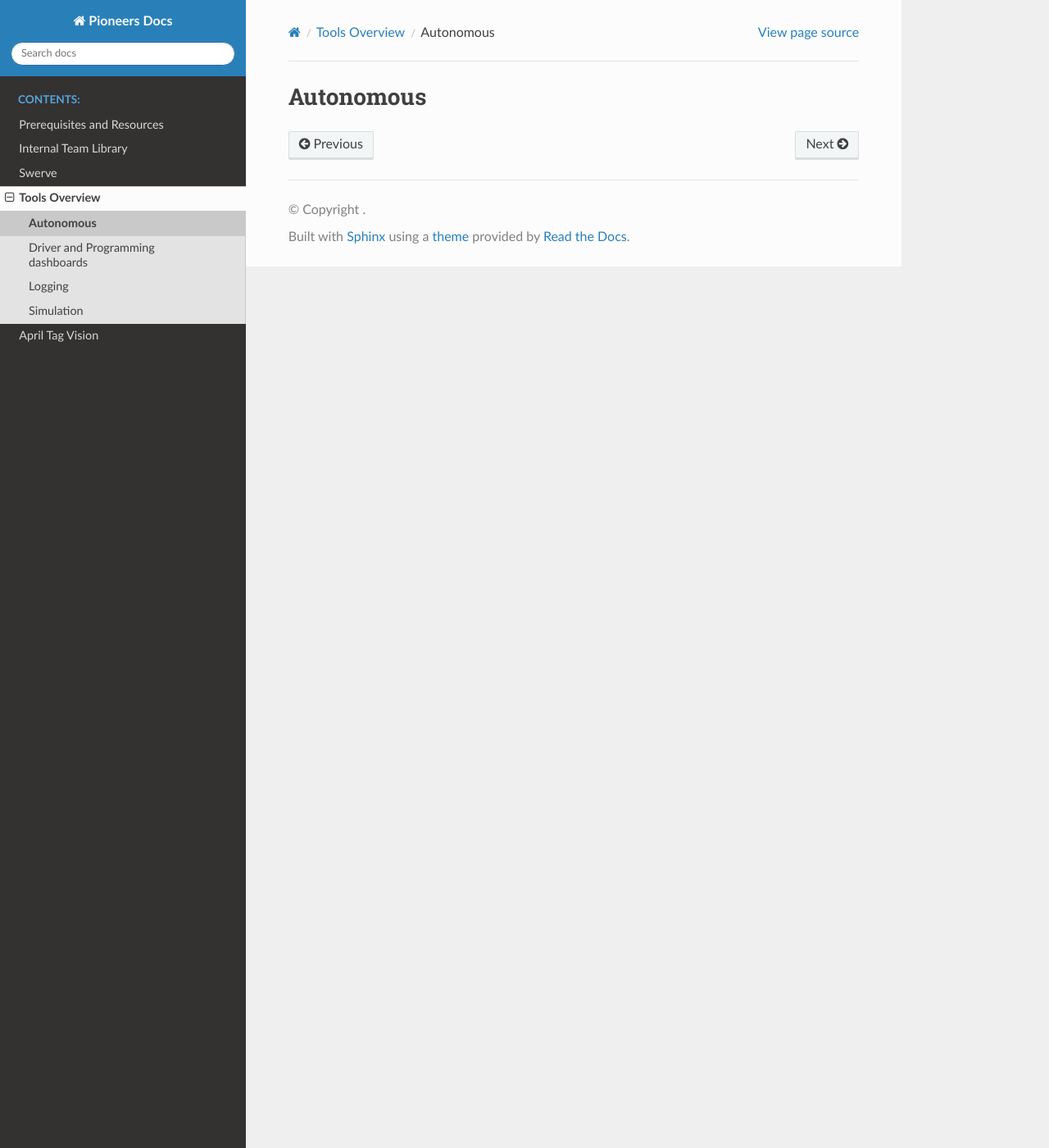
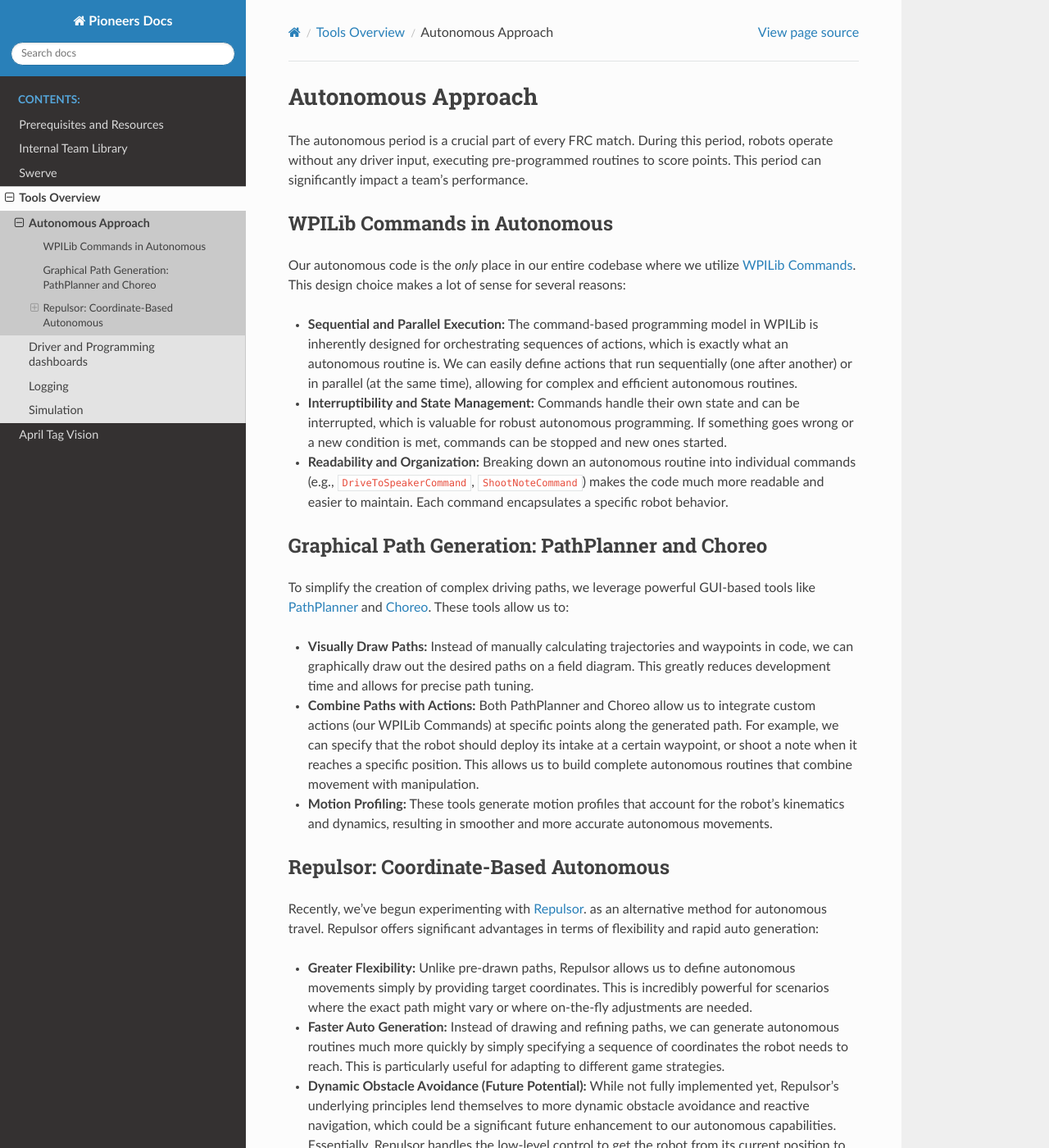
Before and after one commit to GreenTomato5/Pioneers-Controls-Docs, a Sphinx documentation site: the page built from docs/source/tools/autonomous/generalApproach.rst, in a window 1280 px wide and 1400 px high. Shown: the whole window at 82% size. Built offline with Sphinx 7.4.7 and the Read the Docs theme 3.1.0, drawn with Linux system fonts in a browser that asks for light colours; pages that are not in the unit, such as notebooks, are missing from menus; some of the changed text lies outside the part shown.

Commit message:
Add 'autosectionlabel' extension and create initial documentation for Choreo, PathPlanner, and Repulsor

```diff
--- a/docs/source/conf.py
+++ b/docs/source/conf.py
@@ -13,6 +13,7 @@ extensions = [
     'sphinx.ext.autodoc',
     'sphinx.ext.autosummary',
     'sphinx.ext.intersphinx',
+    'sphinx.ext.autosectionlabel',
 ]
 
 intersphinx_mapping = {
--- a/docs/source/tools/autonomous/choreo.rst
+++ b/docs/source/tools/autonomous/choreo.rst
@@ -0,0 +1,2 @@
+Choreo
+====================
--- a/docs/source/tools/autonomous/generalApproach.rst
+++ b/docs/source/tools/autonomous/generalApproach.rst
@@ -1,5 +1,37 @@
-Autonomous
-==============
+Autonomous Approach
+===================
+
+The autonomous period is a crucial part of every FRC match. During this period, robots operate without any driver input, executing pre-programmed routines to score points. This period can significantly impact a team's performance.
+
+WPILib Commands in Autonomous
+-----------------------------
+
+Our autonomous code is the *only* place in our entire codebase where we utilize `WPILib Commands <https://docs.wpilib.org/en/stable/docs/software/commandbased/index.html>`_. This design choice makes a lot of sense for several reasons:
+
+* **Sequential and Parallel Execution:** The command-based programming model in WPILib is inherently designed for orchestrating sequences of actions, which is exactly what an autonomous routine is. We can easily define actions that run sequentially (one after another) or in parallel (at the same time), allowing for complex and efficient autonomous routines.
+* **Interruptibility and State Management:** Commands handle their own state and can be interrupted, which is valuable for robust autonomous programming. If something goes wrong or a new condition is met, commands can be stopped and new ones started.
+* **Readability and Organization:** Breaking down an autonomous routine into individual commands (e.g., ``DriveToSpeakerCommand``, ``ShootNoteCommand``) makes the code much more readable and easier to maintain. Each command encapsulates a specific robot behavior.
+
+Graphical Path Generation: PathPlanner and Choreo
+-------------------------------------------------
+
+To simplify the creation of complex driving paths, we leverage powerful GUI-based tools like `PathPlanner <PathPlanner>`_ and `Choreo <Choreo>`_. These tools allow us to:
+
+* **Visually Draw Paths:** Instead of manually calculating trajectories and waypoints in code, we can graphically draw out the desired paths on a field diagram. This greatly reduces development time and allows for precise path tuning.
+* **Combine Paths with Actions:** Both PathPlanner and Choreo allow us to integrate custom actions (our WPILib Commands) at specific points along the generated path. For example, we can specify that the robot should deploy its intake at a certain waypoint, or shoot a note when it reaches a specific position. This allows us to build complete autonomous routines that combine movement with manipulation.
+* **Motion Profiling:** These tools generate motion profiles that account for the robot's kinematics and dynamics, resulting in smoother and more accurate autonomous movements.
+
+Repulsor: Coordinate-Based Autonomous
+-------------------------------------
+
+Recently, we've begun experimenting with `Repulsor <Repulsor>`_. as an alternative method for autonomous travel. Repulsor offers significant advantages in terms of flexibility and rapid auto generation:
+
+* **Greater Flexibility:** Unlike pre-drawn paths, Repulsor allows us to define autonomous movements simply by providing target coordinates. This is incredibly powerful for scenarios where the exact path might vary or where on-the-fly adjustments are needed.
+* **Faster Auto Generation:** Instead of drawing and refining paths, we can generate autonomous routines much more quickly by simply specifying a sequence of coordinates the robot needs to reach. This is particularly useful for adapting to different game strategies.
+* **Dynamic Obstacle Avoidance (Future Potential):** While not fully implemented yet, Repulsor's underlying principles lend themselves to more dynamic obstacle avoidance and reactive navigation, which could be a significant future enhancement to our autonomous capabilities. Essentially, Repulsor handles the low-level control to get the robot from its current position to the desired coordinates, allowing us to focus on the higher-level logic of *where* the robot needs to go.
+
+.. note::
+   It is technically possible to create autonomous routines using a timer, where the robot performs different actions at specific time intervals (e.g., "drive forward for 2 seconds, then turn left for 1 second"). However, this approach is **highly discouraged** and **should not be done**. Timer-based autos are incredibly fragile, susceptible to minor robot variations, battery voltage changes, and field inconsistencies, leading to unreliable and inconsistent performance. Our preferred methods using commands, path generation tools, and Repulsor provide far superior robustness, accuracy, and maintainability.
 
 .. toctree::
    :maxdepth: 1
--- a/docs/source/tools/autonomous/pathPlanner.rst
+++ b/docs/source/tools/autonomous/pathPlanner.rst
@@ -0,0 +1,2 @@
+PathPlanner
+================
--- a/docs/source/tools/autonomous/repulsor.rst
+++ b/docs/source/tools/autonomous/repulsor.rst
@@ -0,0 +1,2 @@
+Repulsor
+==================
```
